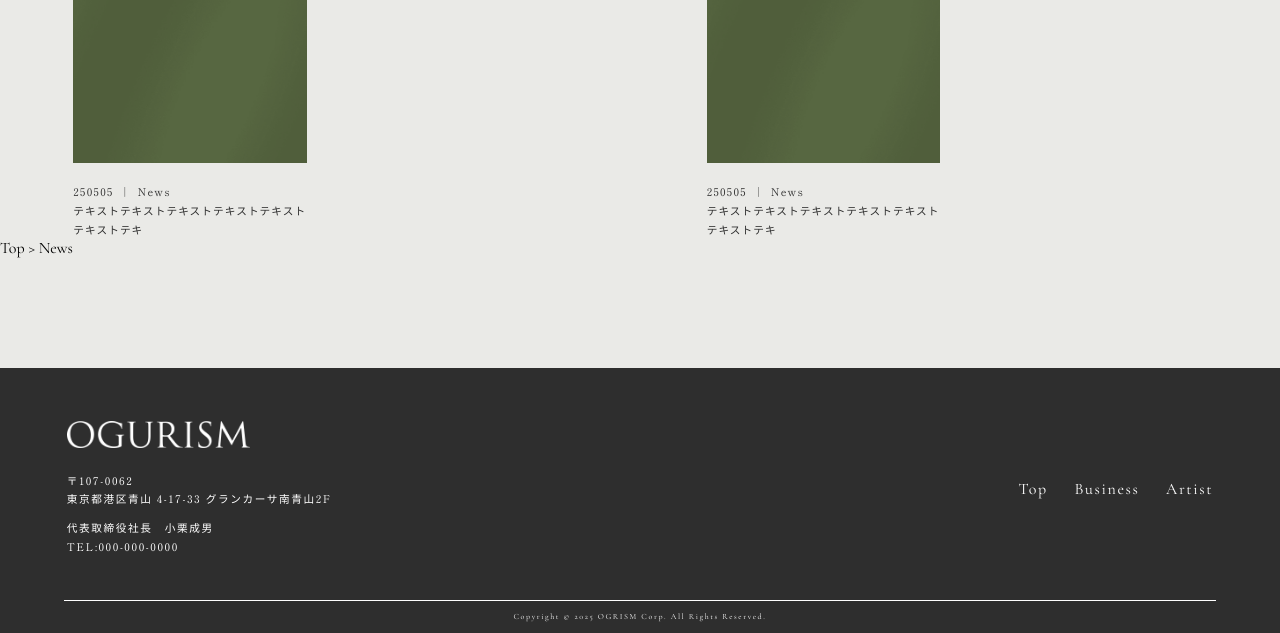
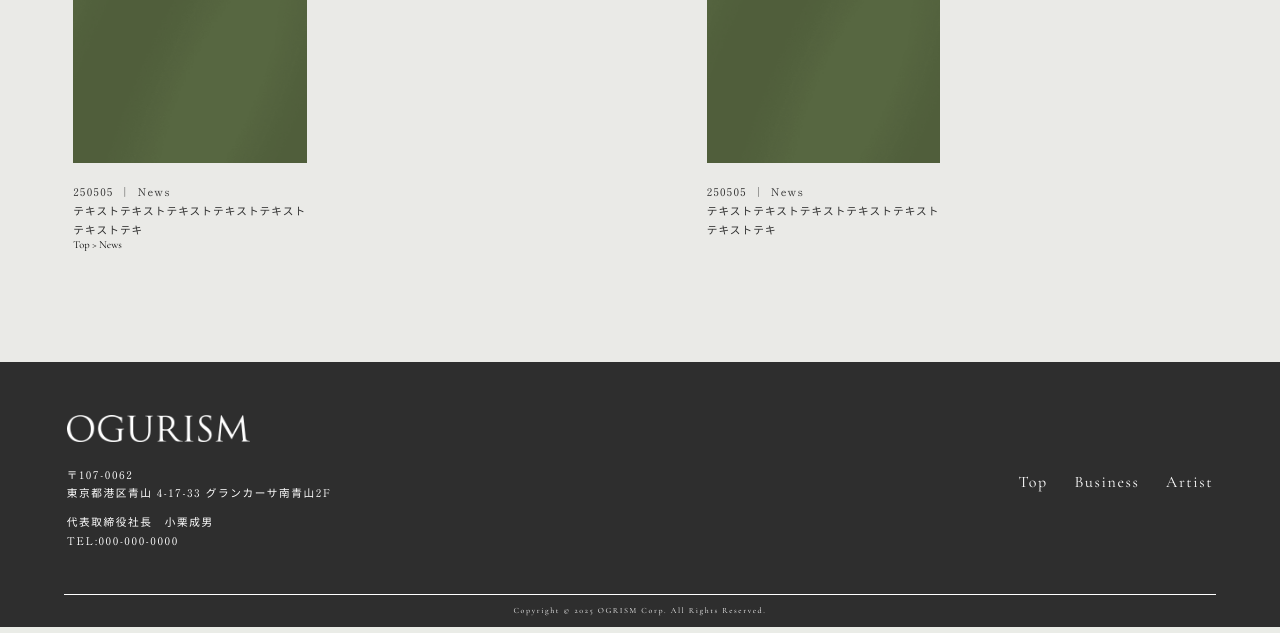
Before and after one commit to HatakeyamaKazuma/ogurism, a PHP site: page /news/index.html in a window 1280 px wide. Shown: the part 977-1610 px from the top of the page. Run offline with PHP 8.4, Linux system fonts and the light colour scheme.

Commit message:
Update style.css

```diff
--- a/news/style/style.css
+++ b/news/style/style.css
@@ -230,6 +230,12 @@
 .main {
     background-color: #EAEAE7;
     padding-block: calc(300*(100vw/750)) calc(250*(100vw/750));
+}
+
+.breadcrumbs{
+    width: calc(674*(100vw/750));
+    font-size: calc(24*(100vw/750));
+    margin-inline: auto;
 }
 
 .main__title {
@@ -534,6 +540,11 @@
         padding-block: 250px 110px;
     }
 
+    .breadcrumbs{
+        width: calc(1700*(100vw/1920));
+        font-size: calc(16*(100vw/1920));
+    }
+
     .main__title {
         width: calc(1700*(100vw/1920));
         font-size: calc(80*(100vw/1920));
```
